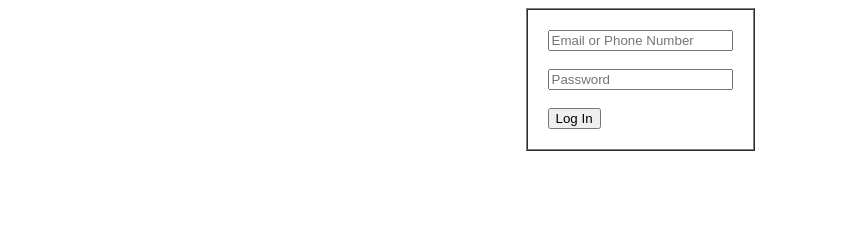
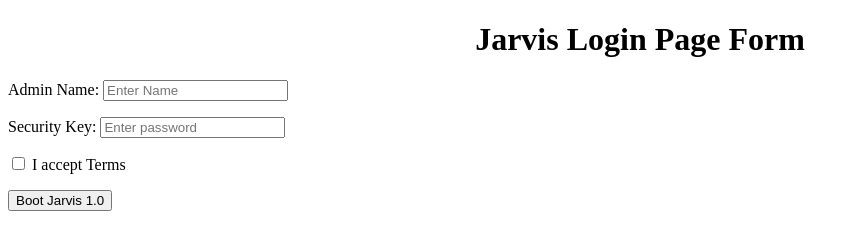
Before and after one commit to naitik595/Sigma-Web-Development-Course, a plain HTML site: page HTML/Video 06/practice.html in a window 1280 px wide. Shown: the whole page, without its empty margins (0-859 px from the left). Drawn offline with Linux system fonts and the light colour scheme.

Commit message:
Video 06 practice.html code changes.

```diff
--- a/HTML/Video 06/practice.html
+++ b/HTML/Video 06/practice.html
@@ -3,25 +3,28 @@
 <head>
     <meta charset="UTF-8">
     <meta name="viewport" content="width=device-width, initial-scale=1.0">
-    <title>Document</title>
+    <title>Jarvis login page</title>
 </head>
 <body>
-    <center>
-    <!-- एक नकली बॉक्स जैसा दिखने के लिए टेबल का यूज़ करो -->
-    <table border="1" cellpadding="20" cellspacing="0">
-        <tr>
-            <td>
-
-                <form>
-                    <input type="text" placeholder="Email or Phone Number"><br><br>
-                    <input type="password" placeholder="Password"><br><br>
-                    <button>Log In </button>
-                </form>
-            </td>
-        </tr>
-    </table>
-</center>
-
+    <div>
+        <center>
+            <h1>Jarvis Login Page Form</h1>
+        </center>
+        <form>
+            <p>
+                <label>Admin Name:</label>
+                <input type="text" placeholder="Enter Name">
+            </p>
+            <p>
+                <lebel>Security Key:</lebel>
+                <input type="password" placeholder="Enter password"
+            </p>
+            <p>
+                <input type="checkbox"> I accept Terms
+            </p>
+            <button type="submit">Boot Jarvis 1.0</button>
+        </form>
+    </div>
 
 </body>
 </html>
```
